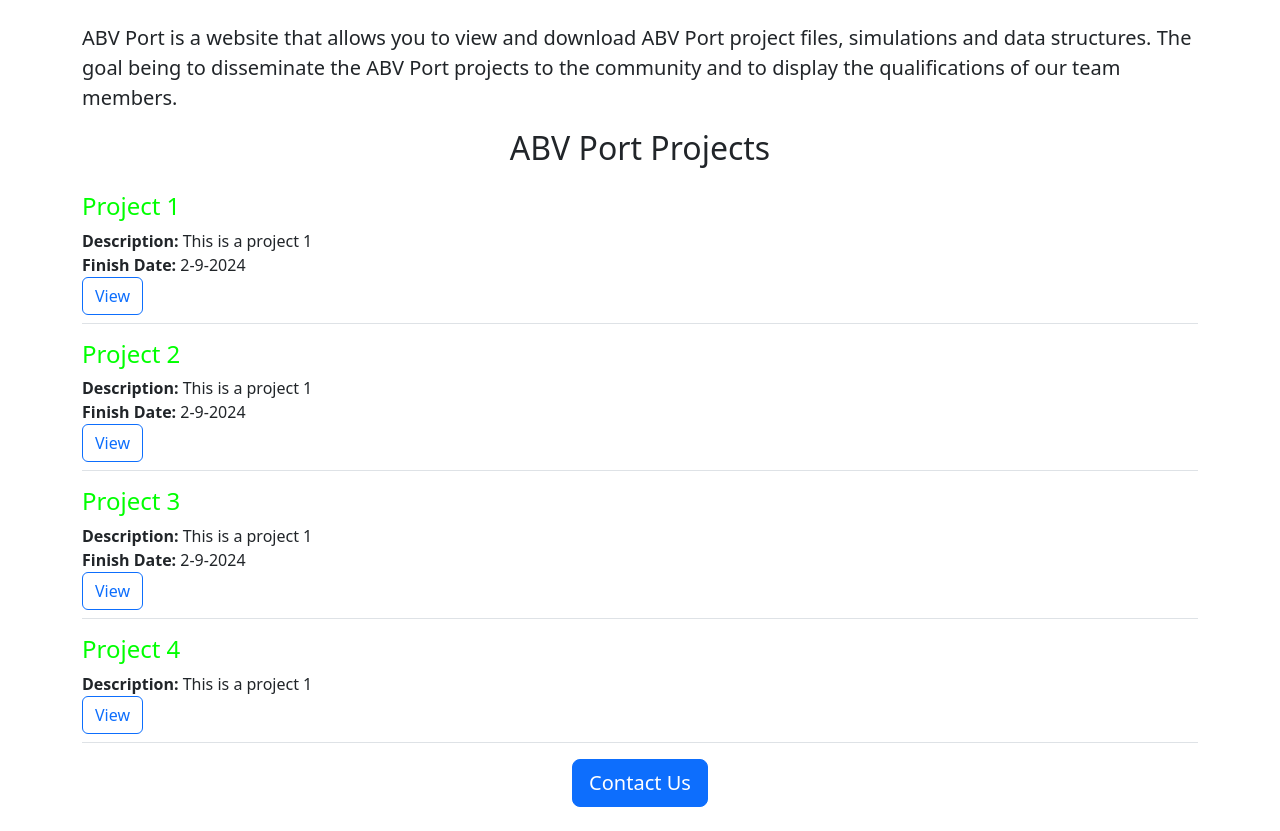
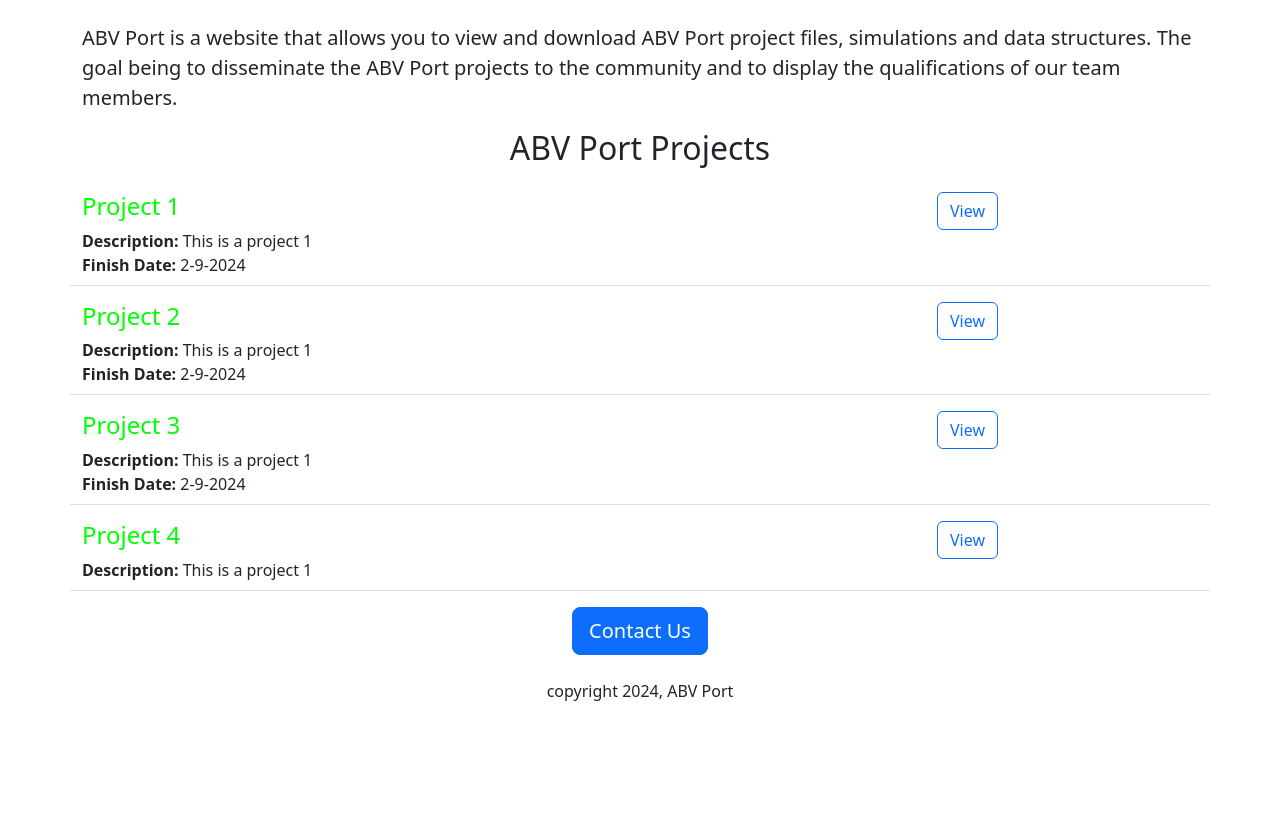
Before and after one commit to The-eulogyowl/website-portfolio, a Flask app: page / in a window 1280 px wide. Shown: the part 487-1318 px from the top of the page. After the commit the page ends 1188 px from the top, so only its background shows below. Run offline with Flask 3, Linux system fonts and the light colour scheme.

Commit message:
divided different parts into columns

```diff
--- a/templates/projectlist.html
+++ b/templates/projectlist.html
@@ -1,8 +1,12 @@
-<div class="border-bottom" style="margin-bottom:16px;padding-bottom:8px;">
+<div class="border-bottom row" style="margin-bottom:16px;padding-bottom:8px;">
+  <div class="col-9">
     <h4 style="color:rgb(0,255,0)">{{project['title']}}</h4>
     <div><b>Description:</b> {{project['description']}}</div>
     {% if 'finish date' in project%}
     <div><b>Finish Date:</b> {{project['finish date']}}</div>
     {% endif %}
+  </div>
+  <div class="col-3">
     <button type="button" class="btn btn-outline-primary">View</button>
   </div>
+</div>
```
Lines whose indentation alone changed are shown as unchanged.
